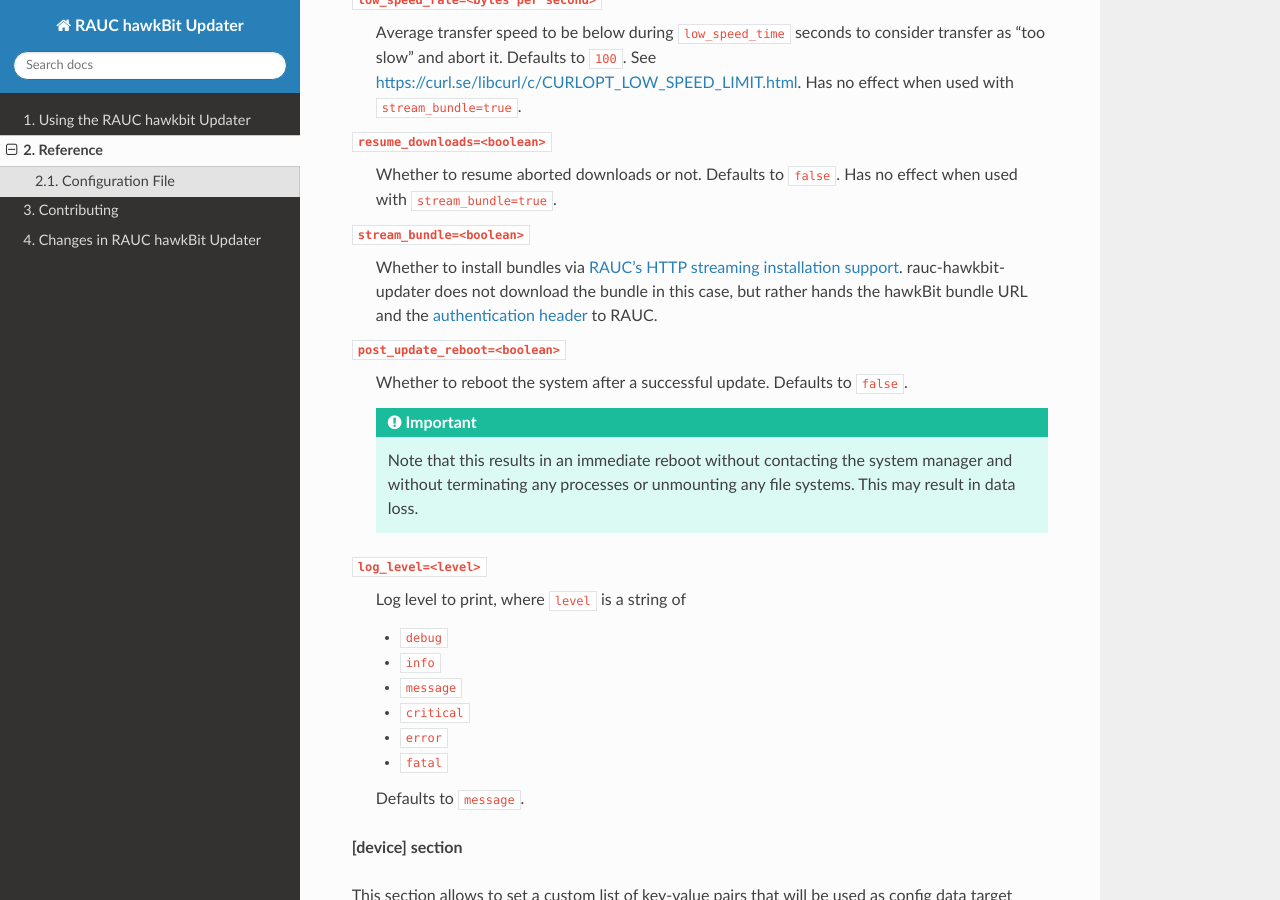
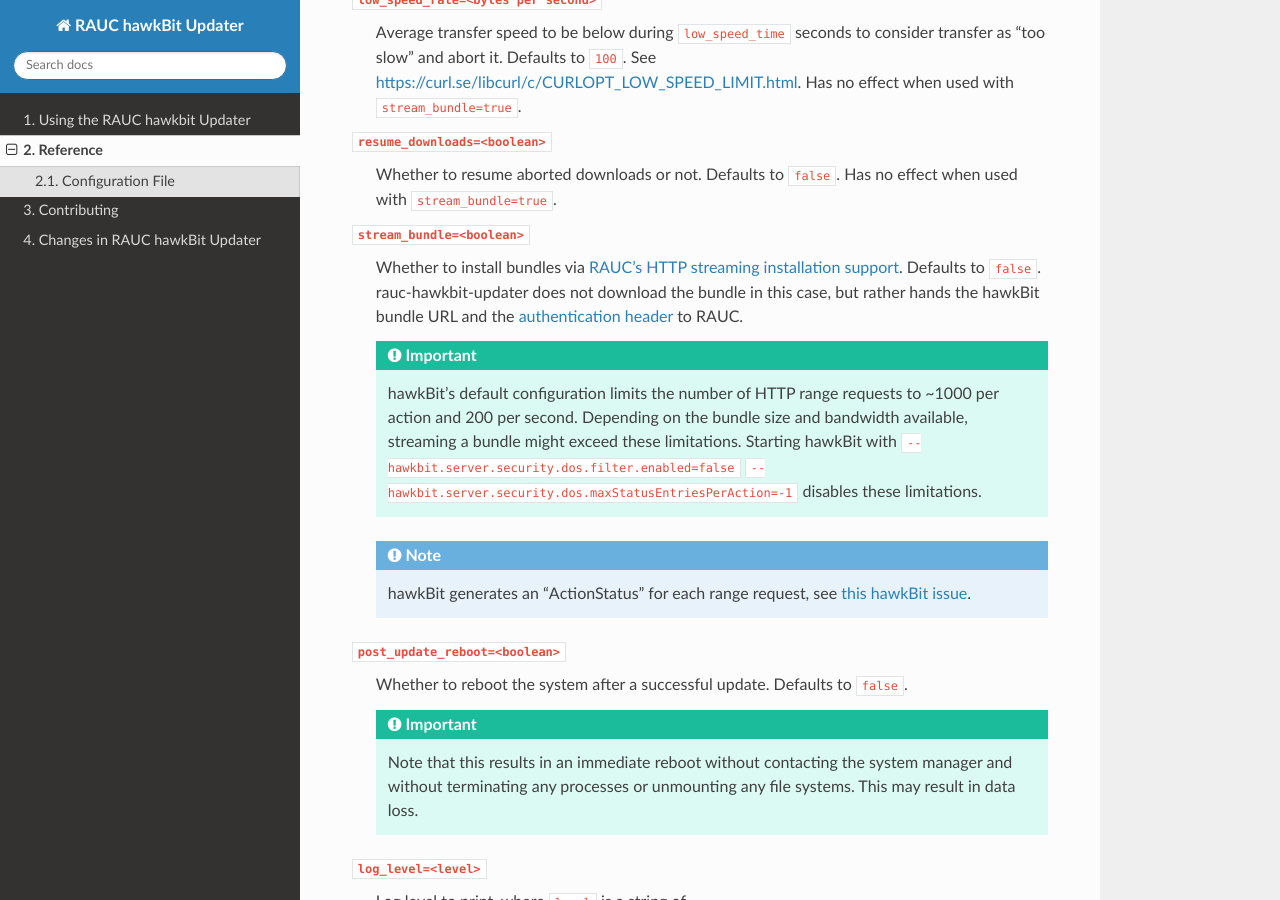
Before and after one commit to rauc/rauc-hawkbit-updater, a Sphinx documentation site: the page built from docs/reference.rst, in a window 1280 px wide and 900 px high, scrolled down 2128 px. Built offline with Sphinx 7.4.7 and the Read the Docs theme 2.0.0, drawn with Linux system fonts in a browser that asks for light colours.

Commit message:
docs: reference: improve stream_bundle documentation
As explained in #130, bundle streaming with hawkBit does not work work
with hawkBit's default configuration (for most cases). Until now, the
configuration options were only added to the test suite section of the
README. No explanation was provided (not considering the PR and the
commit messages).

To change that, add all required configuration options and an
explanation to the reference docs of `stream_bundle`.

While at it, also mention the default value of the option.

Signed-off-by: Bastian Krause <bst@pengutronix.de>

```diff
--- a/docs/reference.rst
+++ b/docs/reference.rst
@@ -114,8 +114,22 @@
 ``stream_bundle=<boolean>``
   Whether to install bundles via
   `RAUC's HTTP streaming installation support <https://rauc.readthedocs.io/en/latest/advanced.html#http-streaming>`_.
+  Defaults to ``false``.
   rauc-hawkbit-updater does not download the bundle in this case, but rather
   hands the hawkBit bundle URL and the :ref:`authentication header <authentication-section>` to RAUC.
+
+  .. important::
+    hawkBit's default configuration limits the number of HTTP range requests to
+    ~1000 per action and 200 per second.
+    Depending on the bundle size and bandwidth available, streaming a bundle
+    might exceed these limitations.
+    Starting hawkBit with ``--hawkbit.server.security.dos.filter.enabled=false``
+    ``--hawkbit.server.security.dos.maxStatusEntriesPerAction=-1`` disables
+    these limitations.
+
+  .. note::
+    hawkBit generates an "ActionStatus" for each range request, see
+    `this hawkBit issue <https://github.com/eclipse/hawkbit/issues/1249>`_.
 
 ``post_update_reboot=<boolean>``
   Whether to reboot the system after a successful update.
```
